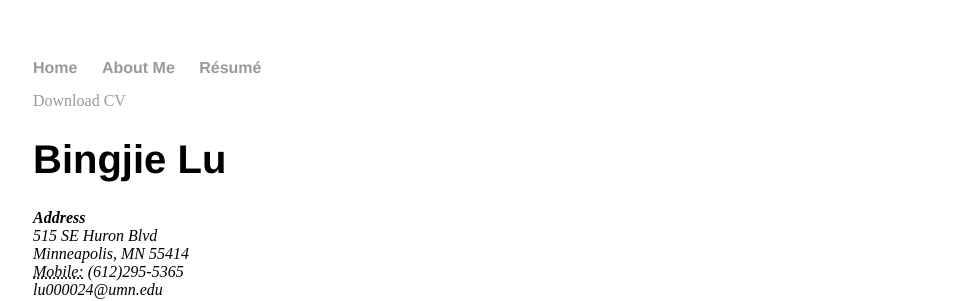
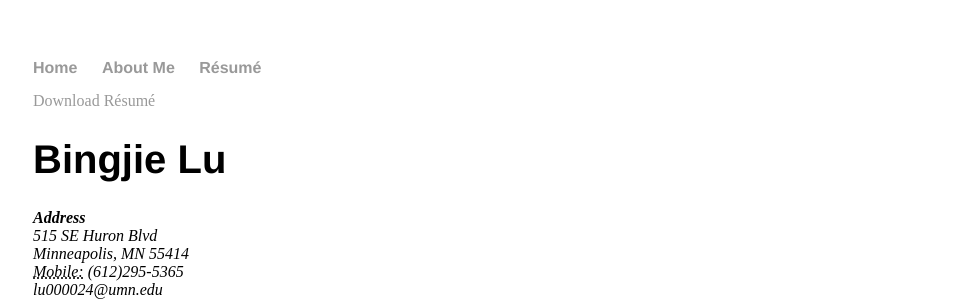
Before and after one commit to elodielu/elodielu.github.io, a Jekyll site: the page built from cv/index.html, in a window 1280 px wide. Shown: the top 301 px of the page, without its empty margins (159-1119 px from the left). Built offline with Jekyll 4.4.1, drawn with Linux system fonts in a browser that asks for light colours.

Commit message:
Update index.html

```diff
--- a/cv/index.html
+++ b/cv/index.html
@@ -4,7 +4,7 @@ title: Résumé
 ---
 
 	<div class="Résumé">
-		<a href="https://elodielu.github.io/material/Bingjie%20Lu-Resume.pdf" class="download" title="Download CV as PDF">Download CV</a>
+		<a href="https://elodielu.github.io/material/Bingjie%20Lu-Resume.pdf" class="download" title="Download Résumé as PDF">Download Résumé</a>
 			<h1>Bingjie Lu</h1>
 			<address>
 			<strong>Address</strong><br>
```
